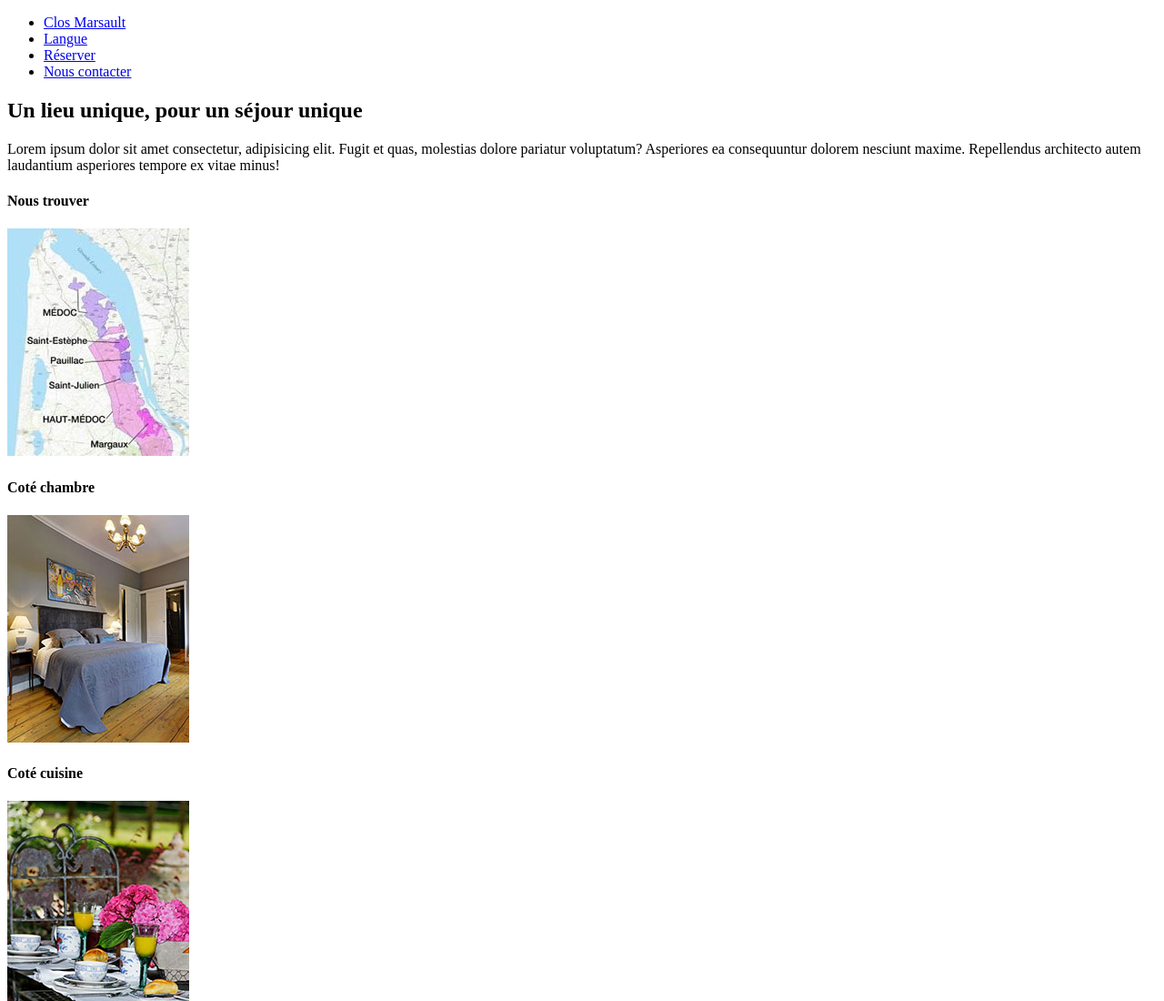
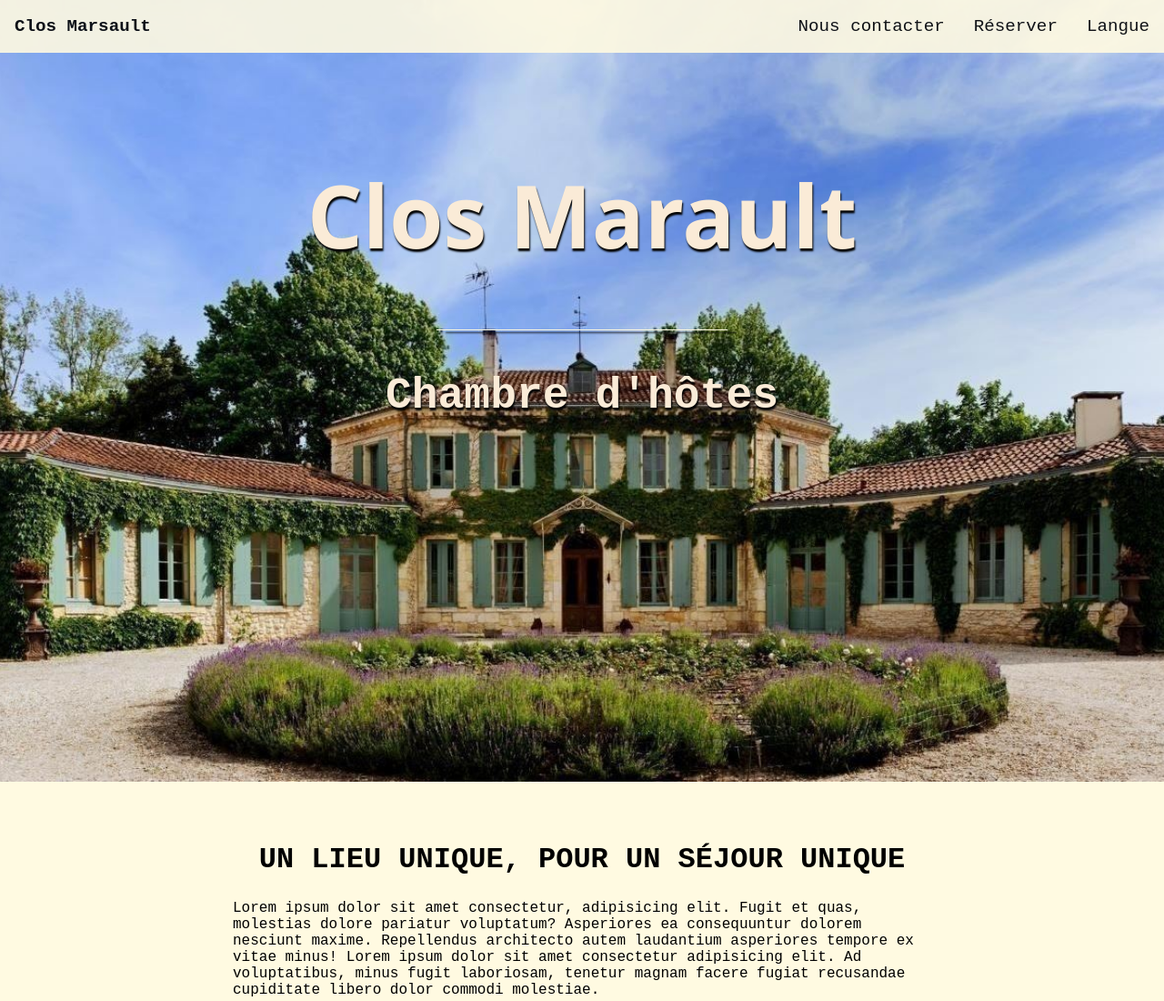
Before and after one commit to abdouldevelop2010/SITE_VITRINE_16_03_2022, a plain HTML site: page index.html in a window 1280 px wide. Shown: the top 1100 px of the page at 91% size. Drawn offline with Linux system fonts and the light colour scheme.

Commit message:
css_18_03_2022

```diff
--- a/index.html
+++ b/index.html
@@ -4,6 +4,7 @@
     <meta charset="UTF-8">
     <meta http-equiv="X-UA-Compatible" content="IE=edge">
     <meta name="viewport" content="width=device-width, initial-scale=1.0">
+    <link rel="stylesheet" href="style.css">
     <title>Clos Marsault</title>
 </head>
 <body>
@@ -20,6 +21,11 @@
                      Nous contacter</a></li>
             </ul>
         </nav>
+        <div id="imagePrincipale">
+            <h1>Clos Marault</h1>
+            <div id="premierTrait"></div>
+            <h3>Chambre d'hôtes</h3>
+        </div>
 
     </header>
 
@@ -28,7 +34,9 @@
             <h2>Un lieu unique, pour un séjour unique</h2>
             <p>Lorem ipsum dolor sit amet consectetur,
                  adipisicing elit. Fugit et quas, molestias dolore
-                  pariatur voluptatum? Asperiores ea consequuntur dolorem nesciunt maxime. Repellendus architecto autem laudantium asperiores tempore ex vitae minus!</p>
+                  pariatur voluptatum? Asperiores ea consequuntur dolorem nesciunt maxime. Repellendus architecto autem laudantium asperiores tempore ex vitae minus!
+                Lorem ipsum dolor sit amet consectetur adipisicing elit. Ad voluptatibus, minus fugit laboriosam, tenetur magnam facere fugiat recusandae cupiditate libero dolor commodi molestiae.
+                </p>
         </div>
         <div id="prestation">
             <div class="imagesPrestations">
--- /dev/null
+++ b/style.css
@@ -0,0 +1,96 @@
+body{
+    font-family: 'Courier New', Courier, monospace;
+    padding: 0;
+    margin: 0;
+}
+ul{
+    margin: 0;
+    padding: 0;
+}
+li{
+    list-style-type: none;
+}
+h2{
+    text-transform: uppercase;
+    text-align: center;
+    padding-top: 30px;
+    font-size: 2em;
+}
+a{
+    text-decoration: none;
+    color: black;
+}
+/* ******************************************************** NAVBAR ********************************************* */
+header nav{
+    overflow: hidden;
+    background-color: #FFFAE1;
+    position: fixed;
+    width: 100%;
+    opacity: 0.9;
+}
+
+header li {
+    float: right ;
+    font-size: 1.2em ;
+}
+header li a {
+    text-decoration: none;
+    display: block;
+    text-align: center ;
+    padding: 18px 16px;
+}
+#logo{
+    font-family: 'Courier New', Courier, monospace;
+    font-weight: bold;
+    float:left;
+}
+/* *********************************************** Image Principale ***************************************************/
+#imagePrincipale{
+    padding-top: 60px;
+    background: url(media/image-principale.JPG) no-repeat fixed 50% 50%;
+    background-size : cover;
+    height: 799px;
+}
+h1{
+    font-family:'Segoe UI', Tahoma, Geneva, Verdana, sans-serif;
+    text-align: center;
+    color:antiquewhite;
+    font-size: 6em;
+    margin-top: 110px;
+    text-shadow: 1px 3px 2px black ;
+}
+#premierTrait {
+    height: 1px;
+    width: 25%;
+    margin: -3px auto;
+    background-color: #FFFAE1;
+    box-shadow: 10px 3px 2px black ;
+}
+h3{
+    text-align: center;
+    color: antiquewhite;
+    font-size: 3em;
+    text-shadow: 1px 3px 2px black ;
+}
+/* **************************** PRESENTATION **************************** */
+#presentation{
+    background-color: #fffae1;
+    padding: 10px 0px 100px 0px;
+}
+#textIntro{
+    padding: 0px 20%;
+}
+
+#prestation{
+    display:flex;
+    flex-wrap: wrap;
+    justify-content: space-between ;
+    padding: 30px 10%;
+}
+.imagesPrestations h4{
+    font-family: 'Lucida Sans', 'Lucida Sans Regular', 'Lucida Grande', 'Lucida Sans Unicode', Geneva, Verdana, sans-serif;
+    text-align: center;
+    font-size: 1em;
+    margin: 15px;
+    font-weight: 300;
+}
```
